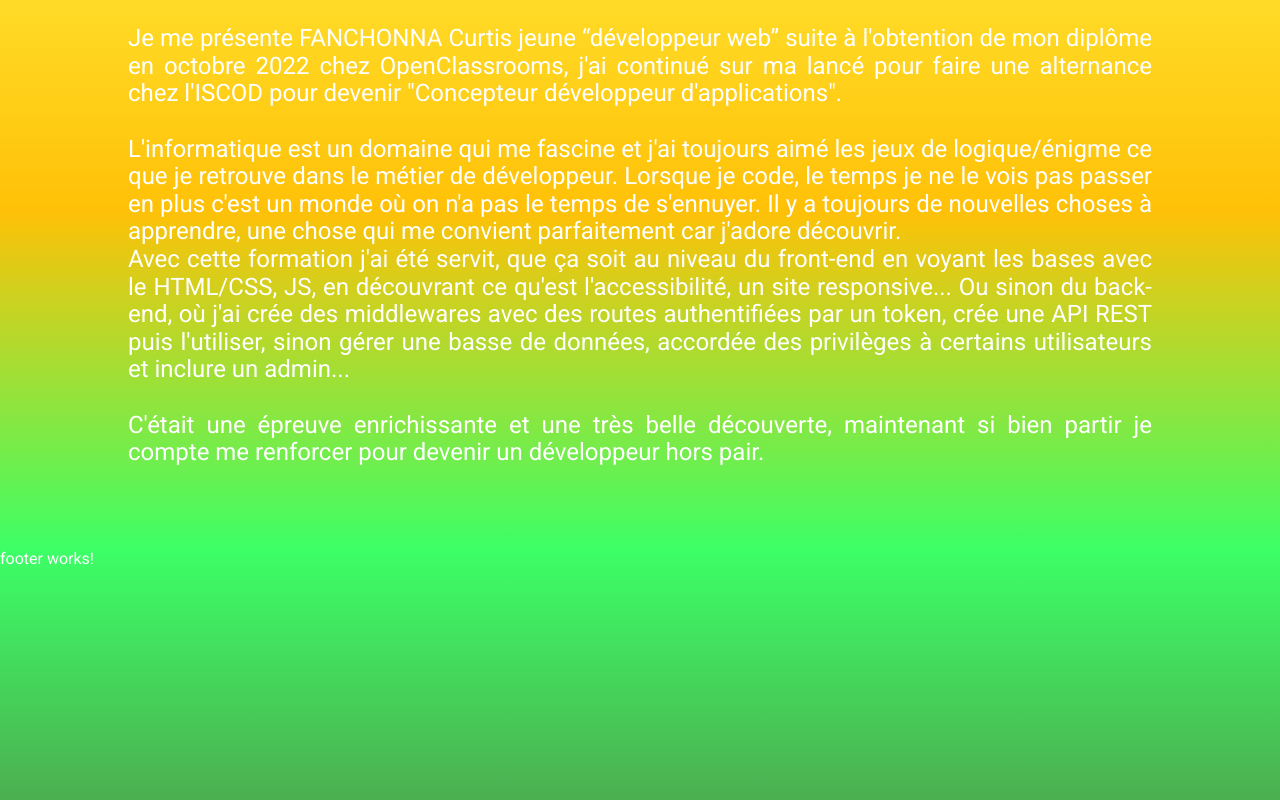
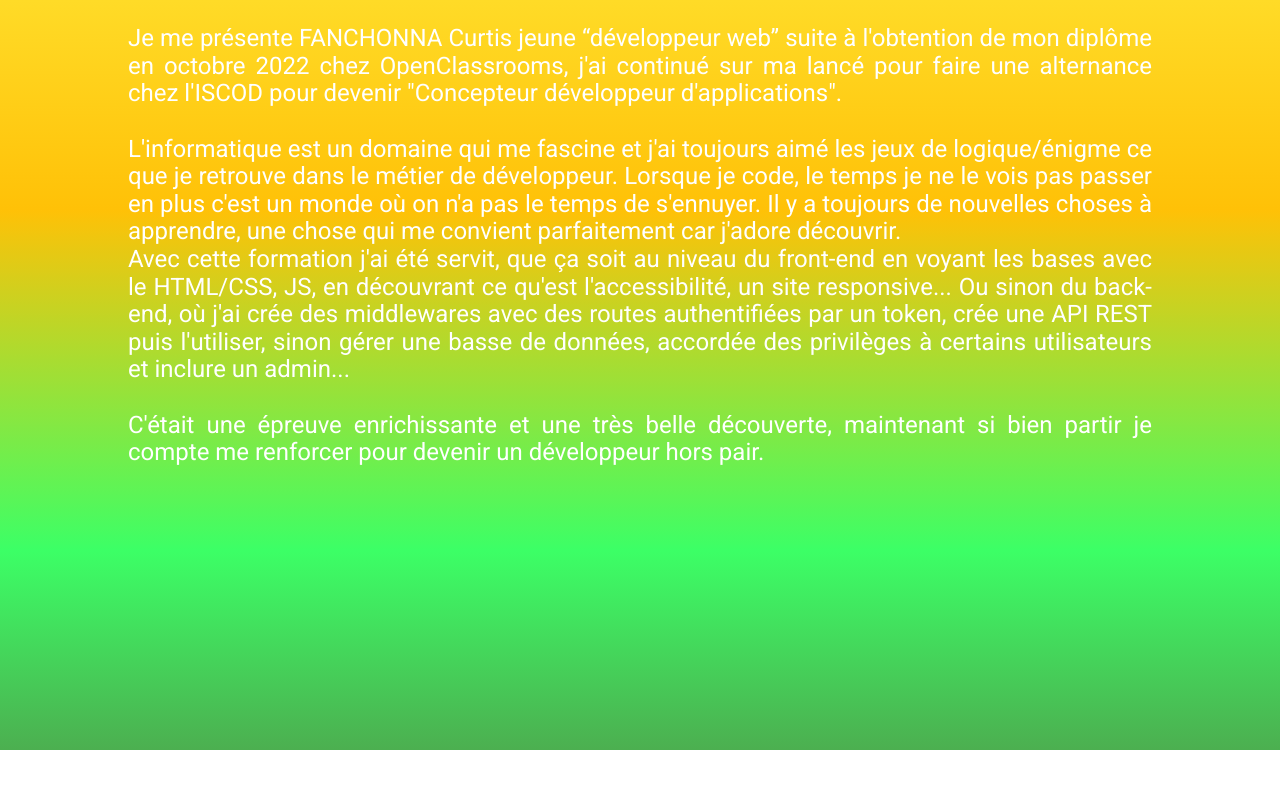
Before and after one commit to KeotiseuF/Test_Angular, an Angular app: page /accueil in a window 1280 px wide. Shown: the part 250-1050 px from the top of the page. After the commit the page ends 1000 px from the top, so only its background shows below. Built offline with nearby package versions, Linux system fonts and the light colour scheme; no server answers.

Commit message:
Footer Ok!

```diff
--- a/src/app/app.module.ts
+++ b/src/app/app.module.ts
@@ -1,5 +1,6 @@
 import { NgModule } from "@angular/core";
 import { BrowserModule } from "@angular/platform-browser";
+import { HttpClientModule } from "@angular/common/http";
 
 import { AppComponent } from "./app.component";
 import { CoverPageComponent } from "./cover-page/cover-page.component";
@@ -18,7 +19,7 @@ import { ExperienceComponent } from "./experience/experience.component";
     FooterComponent,
     ExperienceComponent,
   ],
-  imports: [BrowserModule, AppRoutingModule],
+  imports: [BrowserModule, AppRoutingModule, HttpClientModule],
   providers: [],
   bootstrap: [AppComponent],
 })
--- /dev/null
+++ b/src/app/fetchdata-service.service.ts
@@ -0,0 +1,10 @@
+import { Injectable } from "@angular/core";
+import { HttpClient } from "@angular/common/http";
+
+@Injectable()
+export class FetchdataServiceService {
+  constructor(private http: HttpClient) {}
+  getData(url: string) {
+    return this.http.get(url);
+  }
+}
--- a/src/app/footer/footer.component.html
+++ b/src/app/footer/footer.component.html
@@ -1 +1 @@
-<footer>footer works!</footer>
+<footer></footer>
--- a/src/app/footer/footer.component.scss
+++ b/src/app/footer/footer.component.scss
@@ -1,4 +1,7 @@
 footer {
-  height: 250px;
+  height: 200px;
   background: linear-gradient(to bottom, #3cff66 0%, #4caf50 100%);
+  display: flex;
+  align-items: center;
+  flex-direction: column;
 }
--- a/src/app/footer/footer.component.ts
+++ b/src/app/footer/footer.component.ts
@@ -1,10 +1,34 @@
-import { Component } from '@angular/core';
+import { Component, OnInit } from "@angular/core";
+import { FetchdataServiceService } from "../fetchdata-service.service";
 
 @Component({
-  selector: 'app-footer',
-  templateUrl: './footer.component.html',
-  styleUrls: ['./footer.component.scss']
+  selector: "app-footer",
+  templateUrl: "./footer.component.html",
+  styleUrls: ["./footer.component.scss"],
+  providers: [FetchdataServiceService],
 })
-export class FooterComponent {
+export class FooterComponent implements OnInit {
+  Url = "https://catfact.ninja/fact";
 
+  constructor(private srv: FetchdataServiceService) {}
+
+  getPost() {
+    this.srv.getData(this.Url).subscribe((data) => {
+      const footer = document.getElementsByTagName("footer");
+      const selectData = Object.values(data)[0];
+
+      const youKnow = document.createElement("h2");
+      youKnow.innerHTML = "Saviez-vous ?";
+      footer[0].appendChild(youKnow);
+
+      const anecdote = document.createElement("p");
+      anecdote.setAttribute("id", "anecdote");
+      anecdote.innerHTML = `${selectData}`;
+      footer[0].appendChild(anecdote);
+    });
+  }
+
+  ngOnInit() {
+    this.getPost();
+  }
 }
--- a/src/styles.scss
+++ b/src/styles.scss
@@ -13,6 +13,12 @@
     margin: 0px;
     color: #3cff66;
     text-shadow: 3px 4px #123c5cba;
+  }
+
+  h2 {
+    font-family: "Nerko none", cursive, Helvetica, sans-serif;
+    color: #ffc107;
+    text-shadow: 3px 2px rgb(18 60 92 / 73%);
   }
 
   p {
@@ -53,3 +59,10 @@
     }
   }
 }
+
+// Style du footer
+#anecdote {
+  text-align: center;
+  margin-top: 50px;
+  font-size: large;
+}
```
